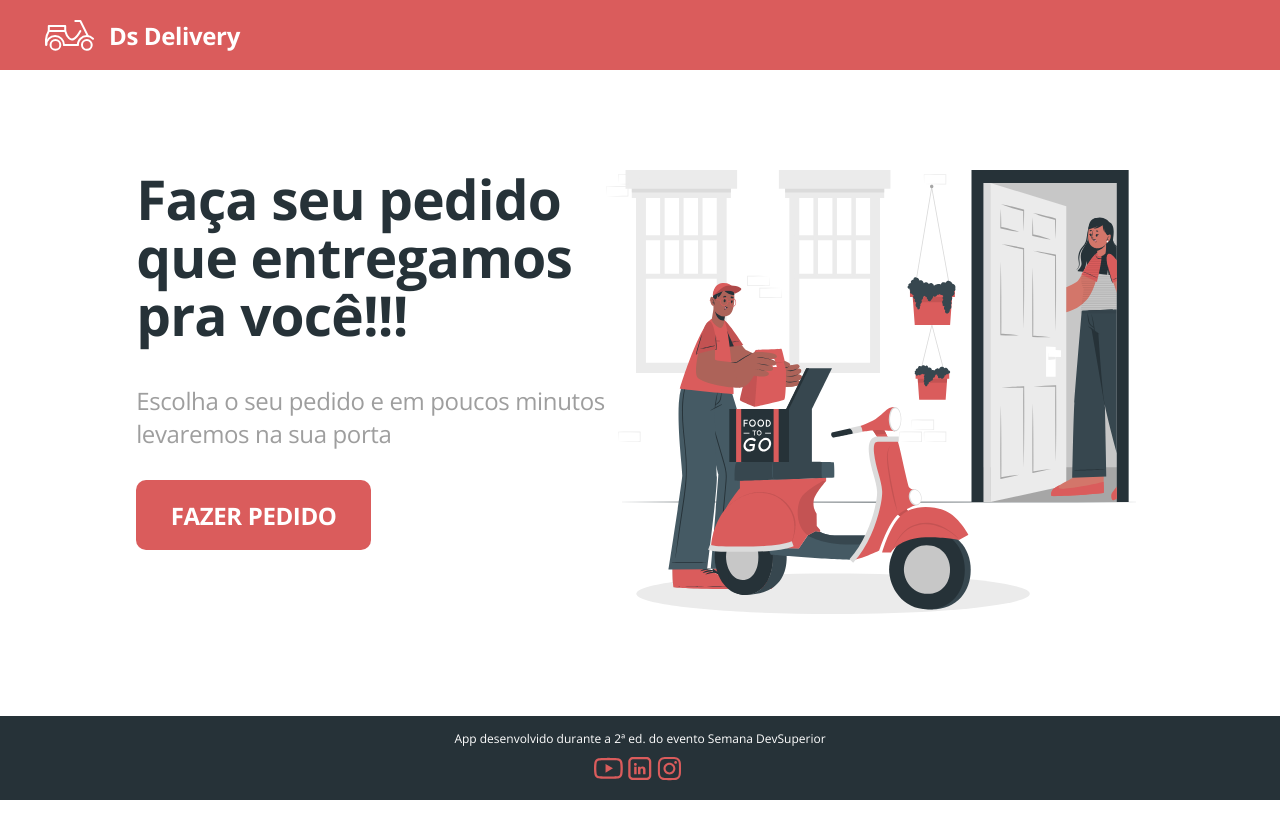
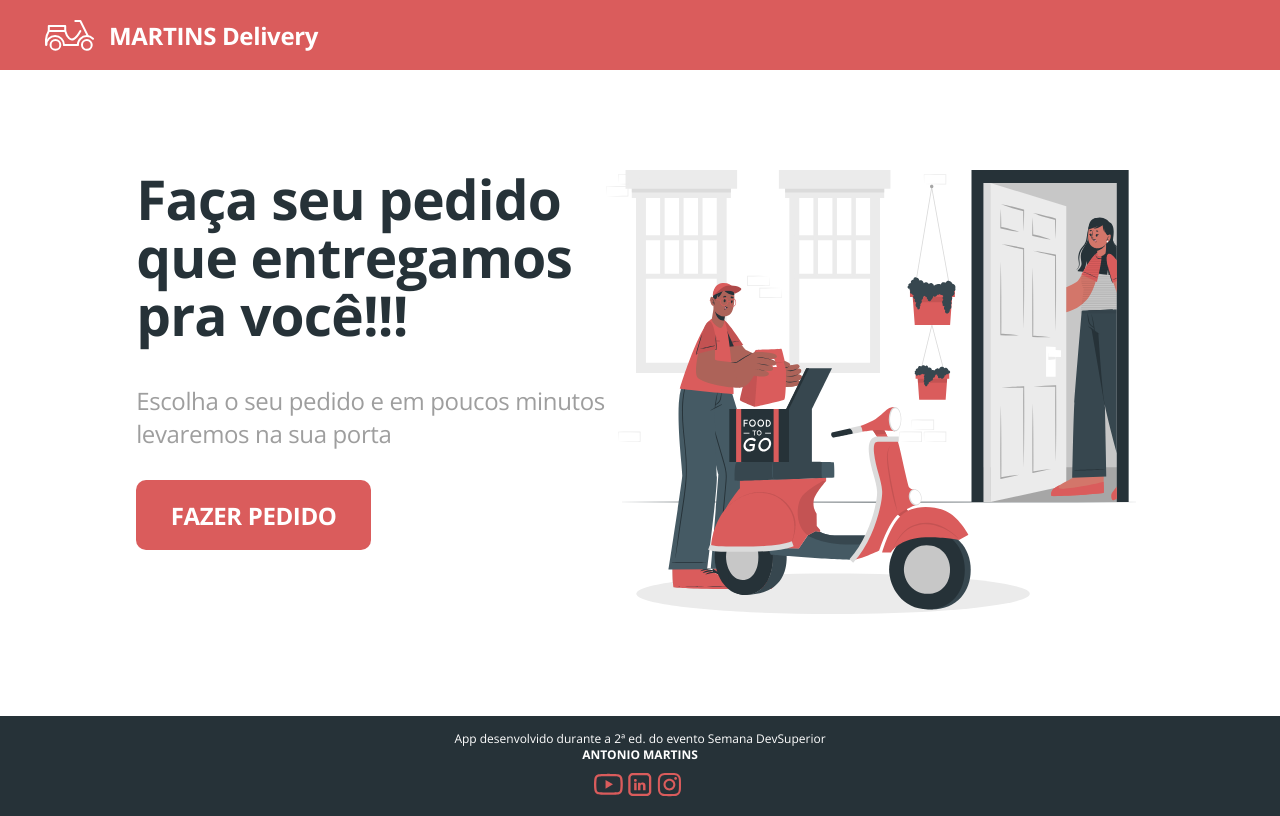
Before and after one commit to Antonio06Martins/dsdeliver-sds2, a React (Create React App) app in the folder front-web/: page / in a window 1280 px wide. Built offline with nearby package versions, Linux system fonts and the light colour scheme; no server answers.

Commit message:
Customization

```diff
--- a/front-web/src/Footer/index.tsx
+++ b/front-web/src/Footer/index.tsx
@@ -6,7 +6,7 @@ import { ReactComponent as LinkedinIcon} from './linkedin.svg';
 function Footer() {
     return (
         <footer className="main-footer">
-            App desenvolvido durante a 2ª ed. do evento Semana DevSuperior
+            App desenvolvido durante a 2ª ed. do evento Semana DevSuperior <br/> <strong>ANTONIO MARTINS</strong>
             <div className="footer-icons">
                 <a href="https://www.youtube.com/c/DevSuperior" target="_new">
                     <YoutubeIcon />
--- a/front-web/src/Navbar/index.tsx
+++ b/front-web/src/Navbar/index.tsx
@@ -6,7 +6,7 @@ function Navbar() {
     return (
         <nav className="main-navbar">
             <Logo />
-            <Link to="/" className="logo-text">Ds Delivery</Link>
+            <Link to="/" className="logo-text"><strong>MARTINS</strong> Delivery</Link>
         </nav>
     )
 }
```
